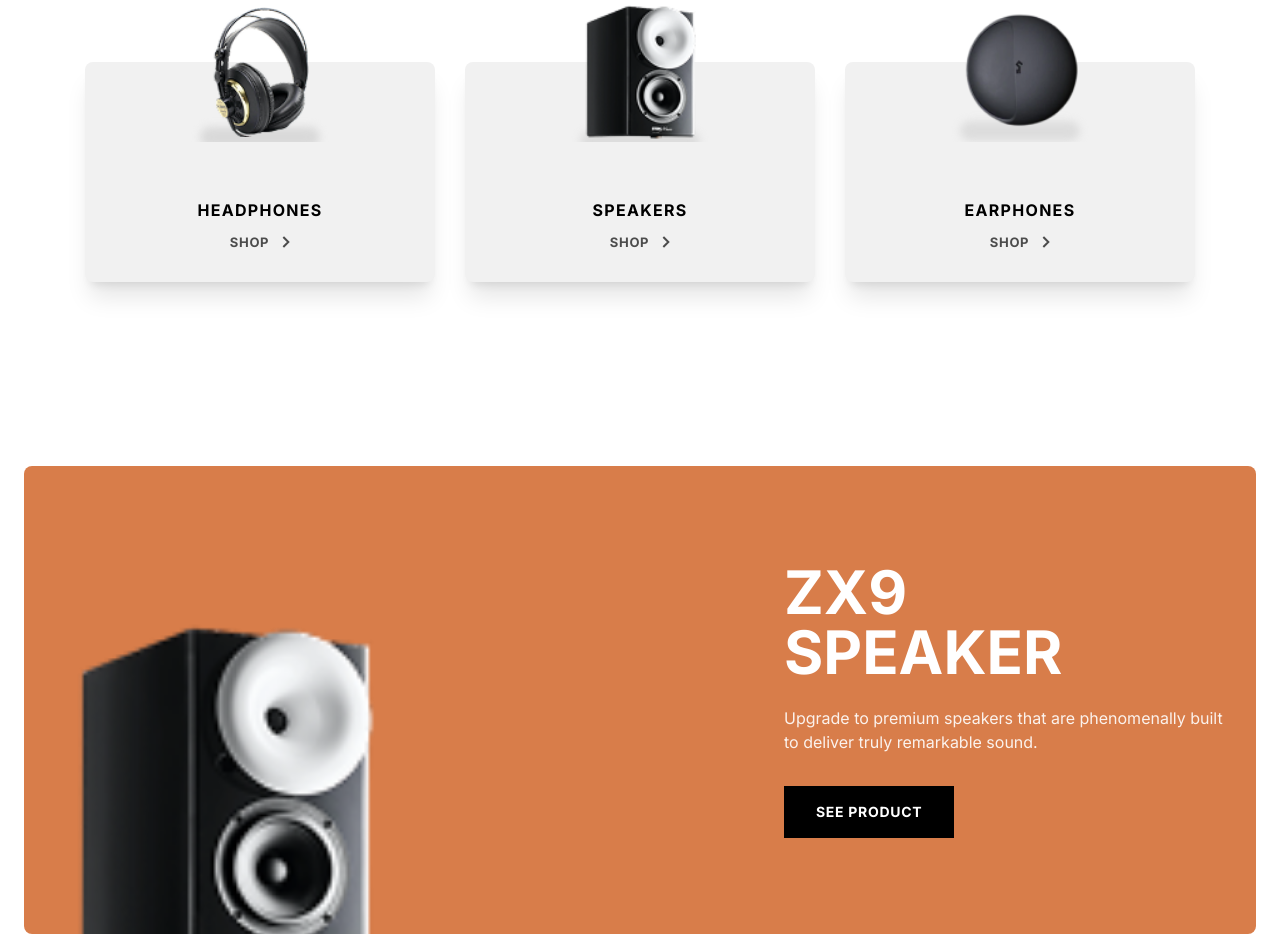
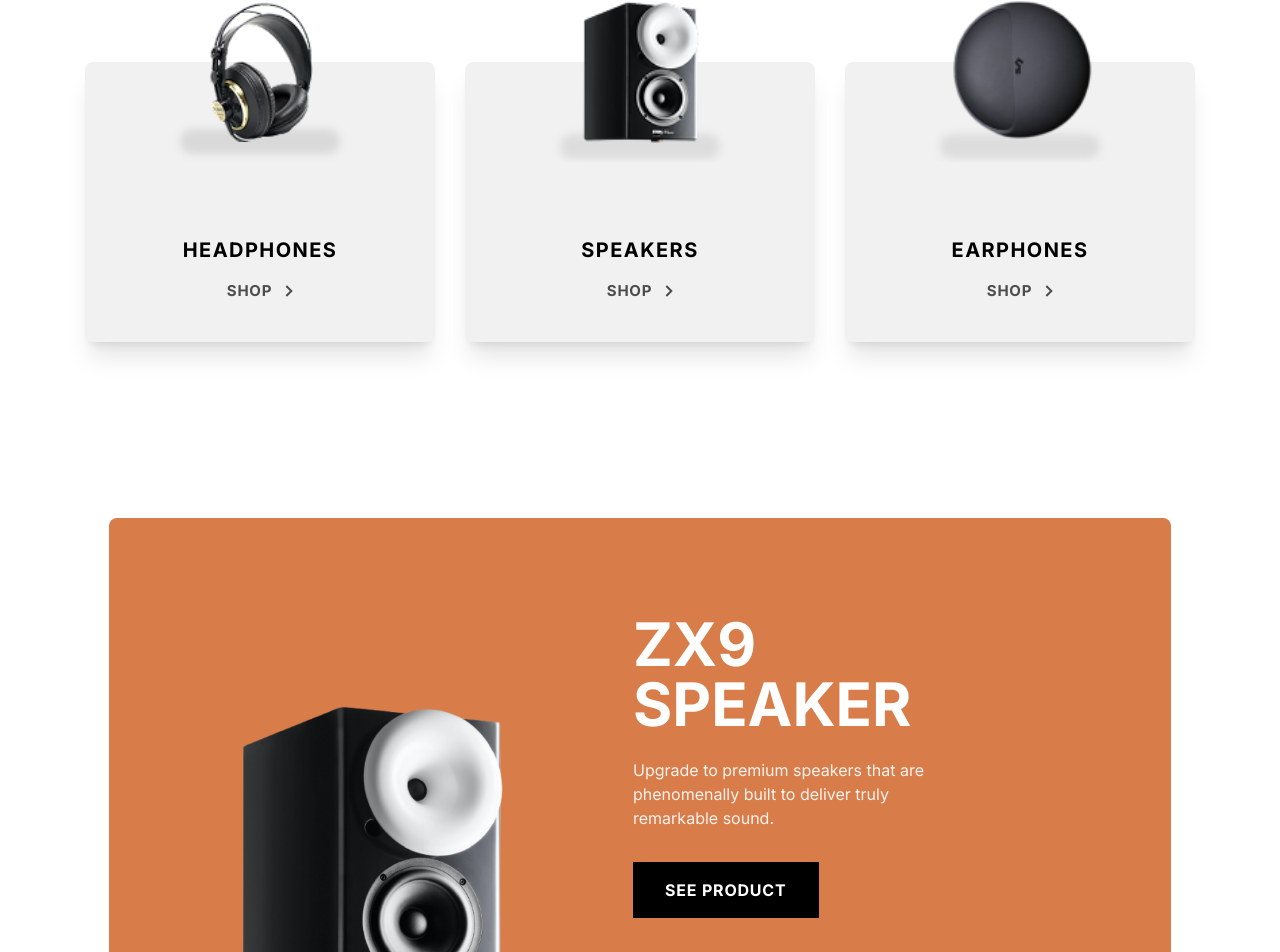
Before and after one commit to QAYSH/Audiophile-ecommerce, a Next.js app: page / in a window 1280 px wide. Shown: the part 780-1732 px from the top of the page. Built offline with nearby package versions, Linux system fonts and the light colour scheme; no server answers.

Commit message:
still pushing

```diff
--- a/app/page.tsx
+++ b/app/page.tsx
@@ -57,30 +57,29 @@ export default function Home() {
 </section>
 
  {/* Categories Navigation - Fixed for mobile */}
-{/* Categories Navigation - Pixel Perfect Design */}
-<section className="container mx-auto px-6 py-16 md:py-24 mt-[50px] h-[500px]">
+<section className="container mx-auto px-6 py-12 md:py-24 mt-[30px] md:mt-[50px] h-auto">
   <div className="max-w-[1110px] mx-auto h-full">
-    <div className="grid grid-cols-1 md:grid-cols-3 gap-[30px] h-full">
+    <div className="grid grid-cols-1 md:grid-cols-3 gap-y-[20px] md:gap-[30px] h-full">
       {/* Headphones Card */}
-      <div className="bg-gray-100 rounded-lg relative cursor-pointer h-[220px] shadow-xl hover:shadow-2xl transition-all duration-300">
+      <div className="bg-gray-100 rounded-lg relative cursor-pointer h-[250px] md:h-[280px] shadow-xl hover:shadow-2xl transition-all duration-300">
         <Link href="/category/headphones" className="block h-full w-full">
-          <div className="absolute -top-[60px] left-1/2 transform -translate-x-1/2">
-            <div className="w-[140px] h-[140px] flex items-center justify-center overflow-hidden">
+          <div className="absolute -top-[70px] md:-top-[80px] left-1/2 transform -translate-x-1/2">
+            <div className="w-[160px] h-[160px] md:w-[180px] md:h-[180px] flex items-center justify-center overflow-hidden">
               <div className="relative">
-                <div className="absolute -bottom-[10px] left-1/2 transform -translate-x-1/2 w-[120px] h-[20px] bg-gray-300 rounded-full blur-sm opacity-70"></div>
+                <div className="absolute -bottom-[12px] left-1/2 transform -translate-x-1/2 w-[140px] h-[25px] md:w-[160px] md:h-[25px] bg-gray-300 rounded-full blur-sm opacity-70"></div>
                 <Image
                   src="/images/homepage-headphone.png"
                   alt="Headphones"
-                  width={100}
-                  height={100}
-                  className="object-contain relative z-10"
+                  width={140}
+                  height={140}
+                  className="object-contain relative z-10 w-[120px] h-[120px] md:w-[140px] md:h-[140px]"
                 />
               </div>
             </div>
           </div>
-          <div className="absolute bottom-[30px] left-1/2 transform -translate-x-1/2 text-center w-full px-4">
-            <h3 className="font-bold uppercase mb-[12px] text-[16px] leading-[22px] tracking-[1.29px]">Headphones</h3>
-            <div className="text-gray-500 text-[13px] font-bold flex items-center justify-center gap-[13px] hover:text-orange-500 transition-colors mx-auto tracking-wider">
+          <div className="absolute bottom-[35px] md:bottom-[40px] left-1/2 transform -translate-x-1/2 text-center w-full px-4">
+            <h3 className="font-bold uppercase mb-[15px] md:mb-[17px] text-[18px] md:text-[20px] leading-[24px] md:leading-[26px] tracking-[1.29px] md:tracking-[1.43px]">Headphones</h3>
+            <div className="text-gray-500 text-[14px] md:text-[15px] font-bold flex items-center justify-center gap-[13px] hover:text-orange-500 transition-colors mx-auto tracking-wider">
               SHOP
               <svg width="8" height="12" xmlns="http://www.w3.org/2000/svg">
                 <path d="M1.322 1l5 5-5 5" stroke="currentColor" strokeWidth="2" fill="none"/>
@@ -91,25 +90,25 @@ export default function Home() {
       </div>
 
       {/* Speakers Card */}
-      <div className="bg-gray-100 rounded-lg relative cursor-pointer h-[220px] shadow-xl hover:shadow-2xl transition-all duration-300">
+      <div className="bg-gray-100 rounded-lg relative cursor-pointer h-[250px] md:h-[280px] shadow-xl hover:shadow-2xl transition-all duration-300">
         <Link href="/category/speakers" className="block h-full w-full">
-          <div className="absolute -top-[60px] left-1/2 transform -translate-x-1/2">
-            <div className="w-[140px] h-[140px] flex items-center justify-center overflow-hidden">
+          <div className="absolute -top-[70px] md:-top-[80px] left-1/2 transform -translate-x-1/2">
+            <div className="w-[160px] h-[160px] md:w-[180px] md:h-[180px] flex items-center justify-center overflow-hidden">
               <div className="relative">
-                <div className="absolute -bottom-[8px] left-1/2 transform -translate-x-1/2 w-[120px] h-[20px] bg-gray-300 rounded-full blur-sm opacity-60"></div>
+                <div className="absolute -bottom-[12px] left-1/2 transform -translate-x-1/2 w-[140px] h-[25px] md:w-[160px] md:h-[25px] bg-gray-300 rounded-full blur-sm opacity-60"></div>
                 <Image
                   src="/images/homepage-speaker.png"
                   alt="Speakers"
-                  width={120}
-                  height={120}
-                  className="object-contain relative z-10"
+                  width={140}
+                  height={140}
+                  className="object-contain relative z-10 w-[130px] h-[130px] md:w-[150px] md:h-[150px]"
                 />
               </div>
             </div>
           </div>
-          <div className="absolute bottom-[30px] left-1/2 transform -translate-x-1/2 text-center w-full px-4">
-            <h3 className="font-bold uppercase mb-[12px] text-[16px] leading-[22px] tracking-[1.29px]">Speakers</h3>
-            <div className="text-gray-500 text-[13px] font-bold flex items-center justify-center gap-[13px] hover:text-orange-500 transition-colors mx-auto tracking-wider">
+          <div className="absolute bottom-[35px] md:bottom-[40px] left-1/2 transform -translate-x-1/2 text-center w-full px-4">
+            <h3 className="font-bold uppercase mb-[15px] md:mb-[17px] text-[18px] md:text-[20px] leading-[24px] md:leading-[26px] tracking-[1.29px] md:tracking-[1.43px]">Speakers</h3>
+            <div className="text-gray-500 text-[14px] md:text-[15px] font-bold flex items-center justify-center gap-[13px] hover:text-orange-500 transition-colors mx-auto tracking-wider">
               SHOP
               <svg width="8" height="12" xmlns="http://www.w3.org/2000/svg">
                 <path d="M1.322 1l5 5-5 5" stroke="currentColor" strokeWidth="2" fill="none"/>
@@ -120,25 +119,25 @@ export default function Home() {
       </div>
 
       {/* Earphones Card */}
-      <div className="bg-gray-100 rounded-lg relative cursor-pointer h-[220px] shadow-xl hover:shadow-2xl transition-all duration-300">
+      <div className="bg-gray-100 rounded-lg relative cursor-pointer h-[250px] md:h-[280px] shadow-xl hover:shadow-2xl transition-all duration-300">
         <Link href="/category/earphones" className="block h-full w-full">
-          <div className="absolute -top-[60px] left-1/2 transform -translate-x-1/2">
-            <div className="w-[140px] h-[140px] flex items-center justify-center overflow-hidden">
+          <div className="absolute -top-[70px] md:-top-[80px] left-1/2 transform -translate-x-1/2">
+            <div className="w-[160px] h-[160px] md:w-[180px] md:h-[180px] flex items-center justify-center overflow-hidden">
               <div className="relative">
-                <div className="absolute -bottom-[8px] left-1/2 transform -translate-x-1/2 w-[120px] h-[20px] bg-gray-300 rounded-full blur-sm opacity-60"></div>
+                <div className="absolute -bottom-[12px] left-1/2 transform -translate-x-1/2 w-[140px] h-[25px] md:w-[160px] md:h-[25px] bg-gray-300 rounded-full blur-sm opacity-60"></div>
                 <Image
                   src="/images/homepage-earphone.png"
                   alt="Earphones"
-                  width={120}
-                  height={120}
-                  className="object-contain relative z-10"
+                  width={140}
+                  height={140}
+                  className="object-contain relative z-10 w-[130px] h-[130px] md:w-[150px] md:h-[150px]"
                 />
               </div>
             </div>
           </div>
-          <div className="absolute bottom-[30px] left-1/2 transform -translate-x-1/2 text-center w-full px-4">
-            <h3 className="font-bold uppercase mb-[12px] text-[16px] leading-[22px] tracking-[1.29px]">Earphones</h3>
-            <div className="text-gray-500 text-[13px] font-bold flex items-center justify-center gap-[13px] hover:text-orange-500 transition-colors mx-auto tracking-wider">
+          <div className="absolute bottom-[35px] md:bottom-[40px] left-1/2 transform -translate-x-1/2 text-center w-full px-4">
+            <h3 className="font-bold uppercase mb-[15px] md:mb-[17px] text-[18px] md:text-[20px] leading-[24px] md:leading-[26px] tracking-[1.29px] md:tracking-[1.43px]">Earphones</h3>
+            <div className="text-gray-500 text-[14px] md:text-[15px] font-bold flex items-center justify-center gap-[13px] hover:text-orange-500 transition-colors mx-auto tracking-wider">
               SHOP
               <svg width="8" height="12" xmlns="http://www.w3.org/2000/svg">
                 <path d="M1.322 1l5 5-5 5" stroke="currentColor" strokeWidth="2" fill="none"/>
@@ -151,41 +150,45 @@ export default function Home() {
   </div>
 </section>
 
-
 {/* ZX9 Speaker Section - Fixed for mobile */}
-      <section className="bg-orange-500 rounded-lg overflow-hidden mx-4 sm:mx-6 mb-12 md:mb-16">
+<section className="mt-12 md:mt-20">
+  <div className="max-w-[1110px] mx-auto px-4 sm:px-6">
+    <div className="bg-orange-500 rounded-lg overflow-hidden">
       <div className="container mx-auto px-4 sm:px-6 py-12 md:py-24 text-center md:text-left relative">
-          {/* Speaker Image */}
-          <div className="absolute bottom-0 left-1/2 md:left-10 transform -translate-x-1/2 md:translate-x-0 w-48 h-48 md:w-80 md:h-80 mb-8 md:mb-0">
+        {/* Speaker Image - Mobile: above text, Desktop: positioned left */}
+        <div className="md:absolute bottom-0 left-[100px] transform md:translate-x-0 w-40 h-40 md:w-80 md:h-80 mb-8 md:mb-0 mx-auto md:mx-0">
           <Image
-              src="/images/homepage-speaker.png"
+            src="/images/speaker-26.png"
             alt="ZX9 Speaker"
-              width={320}
-              height={320}
-              className="object-contain"
+            width={410}
+            height={480}
+            className="object-contain w-full h-full"
           />
         </div>
 
-          <div className="max-w-md mx-auto md:ml-auto md:mr-0 relative z-10 pt-48 md:pt-0">
+        {/* Text Content - Mobile: below image, Desktop: positioned with left margin */}
+        <div className="max-w-md md:ml-[500px] mx-auto md:mr-0 relative z-10 md:pt-0">
           <h2 className="text-3xl md:text-5xl lg:text-6xl font-bold uppercase mb-4 md:mb-6 text-white leading-tight">
             ZX9<br />SPEAKER
           </h2>
           <p className="text-white/90 mb-6 md:mb-8 leading-relaxed text-sm md:text-base">
-              Upgrade to premium speakers that are phenomenally built to deliver truly remarkable sound.
+            Upgrade to premium speakers that are<br/> phenomenally built to deliver truly<br/> remarkable sound.
           </p>
           <Button
             variant="secondary"
             href="/product/zx9-speaker"
-              className="w-full md:w-auto"
+            className="w-full md:w-auto text-sm md:text-base"
           >
             See Product
           </Button>
         </div>
       </div>
+    </div>
+  </div>
 </section>
 
 {/* ZX7 Speaker Section - Fixed for mobile */}
-      <section className="container mx-auto px-4 sm:px-6 mb-12 md:mb-16">
+<section className="container mx-auto px-4 sm:px-6 mb-12 md:mb-16 mt-8 md:mt-16">
   <div className="bg-gray-100 rounded-lg h-64 md:h-80 relative">
     {/* Background Image */}
     <div className="absolute inset-0 rounded-lg overflow-hidden">
```
Also changed, not shown: public/images/speaker-26.png (added). Lines whose indentation alone changed are shown as unchanged.
